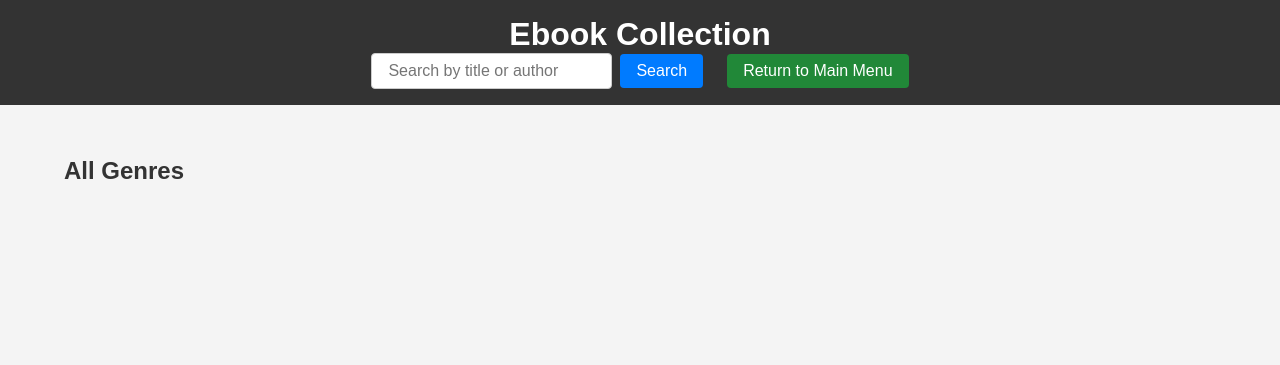
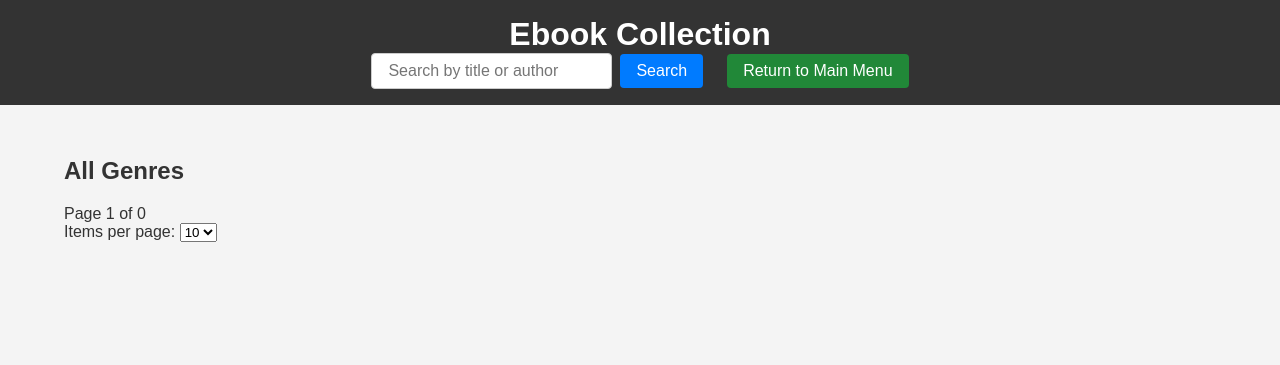
Before and after one commit to Ke-abr/ebooks, a Flask app: page /genres in a window 1280 px wide. Shown: the top 365 px of the page. Run offline with Flask 3, Linux system fonts and the light colour scheme; data that the repository does not hold is empty.

Commit message:
add pagination

```diff
--- a/ebook_webapp/app.py
+++ b/ebook_webapp/app.py
@@ -31,35 +31,49 @@ def index():
 @app.route('/search', methods=['GET', 'POST'])
 def search():
     query = request.args.get('q', '')
+    page = request.args.get('page', 1, type=int)
+    per_page = request.args.get('per_page', 10, type=int)
+
     if query:
         results = Ebook.query.filter(
             (Ebook.title.ilike(f'%{query}%')) |
             (Ebook.author.ilike(f'%{query}%'))
-        ).all()
+        ).paginate(page=page, per_page=per_page, error_out=False)
     else:
-        results = []
+        results = Ebook.query.paginate(page=page, per_page=per_page, error_out=False)
+
     return render_template('search.html', results=results, query=query)
 
 @app.route('/author/<string:author_name>')
 def author_books(author_name):
-    author = Ebook.query.filter((Ebook.author.ilike(f'%{author_name}'))).all()
+    page = request.args.get('page', 1, type=int)
+    per_page = request.args.get('per_page', 10, type=int)
+
+    author = Ebook.query.filter((Ebook.author.ilike(f'%{author_name}'))).paginate(page=page, per_page=per_page, error_out=False)
     return render_template('search.html', results=author, query=author_name)
 
 @app.route('/genre/<string:genre_name>')
 def search_genre(genre_name):
-    genre = Ebook.query.filter((Ebook.genre.ilike(f'%{genre_name}'))).all()
+    page = request.args.get('page', 1, type=int)
+    per_page = request.args.get('per_page', 10, type=int)
+
+    genre = Ebook.query.filter((Ebook.genre.ilike(f'%{genre_name}'))).paginate(page=page, per_page=per_page, error_out=False)
     return render_template('search.html', results=genre, query=genre_name)
 
 @app.route('/authors')
 def authors():
-    authors = db.session.query(Ebook.author).distinct().order_by(Ebook.author.asc()).all()
-    authors = [author[0] for author in authors]
+    page = request.args.get('page', 1, type=int)
+    per_page = request.args.get('per_page', 10, type=int)
+
+    authors = db.session.query(Ebook.author).distinct().order_by(Ebook.author.asc()).paginate(page=page, per_page=per_page, error_out=False)
     return render_template('authors.html', authors=authors)
 
 @app.route('/genres')
 def genres():
-    genres = db.session.query(Ebook.genre).distinct().order_by(Ebook.genre.asc()).all()
-    genres = [genre[0] for genre in genres]
+    page = request.args.get('page', 1, type=int)
+    per_page = request.args.get('per_page', 10, type=int)
+
+    genres = db.session.query(Ebook.genre).distinct().order_by(Ebook.genre.asc()).paginate(page=page, per_page=per_page, error_out=False)
     return render_template('genres.html', genres=genres)
 
 @app.route('/book/<int:ebook_id>')
--- a/ebook_webapp/templates/genres.html
+++ b/ebook_webapp/templates/genres.html
@@ -5,8 +5,25 @@
 <ul>
     {% for genre in genres %}
         <li>
-            <a href="{{ url_for('search_genre', genre_name=genre) }}">{{ genre }}</a>
+            <a href="{{ url_for('search_genre', genre_name=genre[0]) }}">{{ genre[0] }}</a>
         </li>
     {% endfor %}
 </ul>
+<div class="pagination">
+    {% if genres.has_prev %}
+        <a href="{{ url_for('genres', page=genres.prev_num, per_page=request.args.get('per_page', 10)) if genres.has_prev else '#' }}" class="button">Previous</a>
+    {% endif %}
+    <span>Page {{ genres.page }} of {{ genres.pages }}</span>
+    {% if genres.has_next %}
+        <a href="{{ url_for('genres', page=genres.next_num, per_page=request.args.get('per_page', 10)) if genres.has_next else '#' }}" class="button">Next</a>
+    {% endif %}
+    <form action="{{ url_for('genres') }}" method="get" class="per-page-form">
+        <label for="per_page">Items per page:</label>
+        <select name="per_page" id="per_page" onchange="this.form.submit()">
+            <option value="10" {% if request.args.get('per_page', 10) == 10 %}selected{% endif %}>10</option>
+            <option value="20" {% if request.args.get('per_page', 10) == 20 %}selected{% endif %}>20</option>
+            <option value="50" {% if request.args.get('per_page', 10) == 50 %}selected{% endif %}>50</option>
+        </select>
+    </form>
+</div>
 {% endblock %}
```
Also changed, not shown: ebook_webapp/templates/authors.html (+18 -1 lines), ebook_webapp/templates/search.html (+13 -0 lines).
